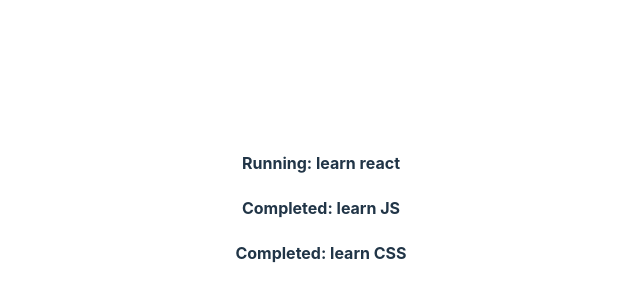
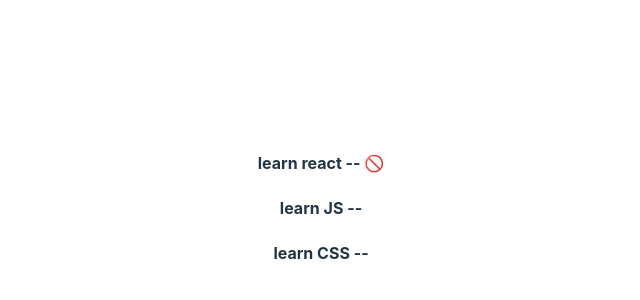
Before and after one commit to raselsharif/programmingHero-module-38, a React (Vite) app: page / in a window 1280 px wide. Shown: the part 192-492 px from the top of the page, without its empty margins (319-959 px from the left). Built offline with nearby package versions, Linux system fonts and the light colour scheme.

Commit message:
added more condition

```diff
--- a/src/Todo.jsx
+++ b/src/Todo.jsx
@@ -21,14 +21,32 @@
 // }
 
 
+// export default function Todo({ task, completed }) {
+//     if (completed) {
+//         return (
+//             <h4>Completed: {task}</h4>
+//         )
+//     }
+//     return (
+//         <h4>Running: {task}</h4>
+//     )
+
+// }
+
+// export default function Todo({ task, completed }) {
+//     return (
+//         <h4>{task} -- {completed ? "🆗" : "🚫"}</h4>
+//     )
+// }
+
+// export default function Todo({ task, completed }) {
+//     return (
+//         <h4>{task} -- {completed &&  "🆗"}</h4>
+//     )
+// }
+
 export default function Todo({ task, completed }) {
-    if (completed) {
-        return (
-            <h4>Completed: {task}</h4>
-        )
-    }
     return (
-        <h4>Running: {task}</h4>
+        <h4>{task} -- {completed ||  "🚫"}</h4>
     )
-
 }
```
